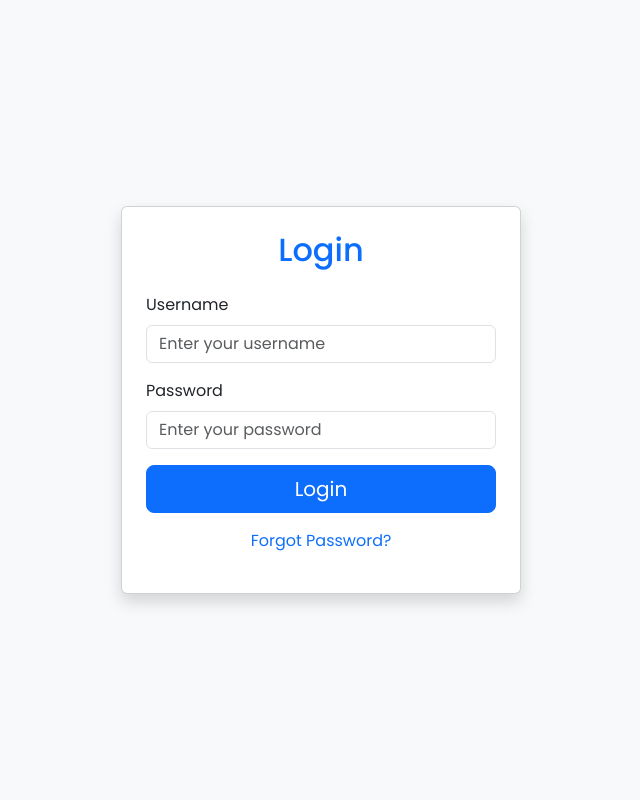
After one commit to bexxin/hrapp, a Flask app: page /login in a window 1280 px wide. The commit adds this page. Shown: the whole page, without its empty margins (319-959 px from the left). Run offline with Flask 3, Linux system fonts and the light colour scheme.

Commit message:
Added login/logout page and its logic throughout all the pages to prevent access to unlogged users

```diff
--- a/app.py
+++ b/app.py
@@ -2,7 +2,10 @@
 
 # region IMPORTS
 import datetime
-from flask import Flask, jsonify, render_template, request
+from flask import Flask, jsonify, render_template, request, redirect, url_for, session, flash
+from werkzeug.security import check_password_hash
+from functools import wraps
+from setup_database import SECRET_KEY
 from database import (
     add_job,
     delete_department,
@@ -13,17 +16,75 @@ from database import (
     fetch_manage_departments,
     fetch_manage_employees,
     fetch_jobs,
+    fetch_users,
     add_employee,
     get_job_desc,
     update_department,
     update_job_details,
     fetch_locations,
+    update_employee,
+    get_user_credentials,
 )
 import setup_database
 
 # endregion
 
 app = Flask(__name__)
+app.secret_key = SECRET_KEY  # Replace with a secure, random value
+
+# region Login - Logout
+
+
+def login_required(f):
+    @wraps(f)
+    def decorated_function(*args, **kwargs):
+        if "user_id" not in session:  # If no user_id in session, user is not logged in
+            flash("You must log in to access this page.", "warning")
+            return redirect(url_for("login"))  # Redirect to the login page
+        return f(*args, **kwargs)
+
+    return decorated_function
+
+
+@app.route("/login", methods=["GET", "POST"])
+def login():
+    if request.method == "POST":
+        username = request.form.get("username")
+        password = request.form.get("password")
+        print(f"Username: {username}, Password: {password}")  # Debugging
+
+        try:
+            result = get_user_credentials(username)
+            print(f"Result: {result}")  # Debugging
+
+            if result["success"]:
+                user = result["user"]
+                if check_password_hash(user["password_hash"], password):
+                    session["user_id"] = user["user_id"]
+                    session["username"] = user["username"]
+                    flash("Login successful!", "success")
+                    return redirect(url_for("index"))  # Redirect to index.html
+                else:
+                    flash("Invalid username or password.", "danger")
+            else:
+                flash(result["error"], "danger")
+        except Exception as error:
+            print(f"Error during login: {error}")  # Debugging
+            flash("An error occurred. Please try again later.", "danger")
+
+    return render_template("login.html")  # Render login page for GET requests
+
+
+@app.route("/logout")
+@login_required
+def logout():
+    # Clear the session data
+    session.clear()
+    flash("You have been logged out successfully.", "success")
+    return redirect(url_for("login"))
+
+
+# Endregion
 
 
 def serialize_employee_data(emp_data):
@@ -38,15 +99,20 @@ def serialize_employee_data(emp_data):
 
 
 @app.route("/")
+@login_required
 def index():
     return render_template("index.html")
 
 
 # region DASHBOARD
 @app.route("/tables")
+@login_required
 def tables():
     emp_data, emp_columns, emp_error = fetch_employees()
     dept_data, dept_columns, dept_error = fetch_departments()
+    job_data, job_columns, job_error = fetch_jobs()
+    user_data, user_columns, user_error = fetch_users()
+
     emp_data = serialize_employee_data(emp_data)
     return render_template(
         "tables.html",
@@ -56,10 +122,17 @@ def tables():
         dept_data=dept_data,
         dept_columns=dept_columns,
         dept_error=dept_error,
+        job_data=job_data,
+        job_columns=job_columns,
+        job_error=job_error,
+        user_data=user_data,
+        user_columns=user_columns,
+        user_error=user_error,
     )
 
 
 @app.route("/dashboard_chart")
+@login_required
 def dashboard_chart():
     return render_template("dashboard_chart.html")
 
@@ -69,6 +142,7 @@ def dashboard_chart():
 
 # region EMPLOYEE
 @app.route("/hire_employee", methods=["GET"])
+@login_required
 def hire_employee():
     # Fetch data for dropdowns
     emp_data, emp_columns, emp_error = fetch_manage_employees()
@@ -86,6 +160,7 @@ def hire_employee():
 
 
 @app.route("/hire_employee", methods=["POST"])
+@login_required
 def api_hire_employee():
     try:
         data = request.json
@@ -120,6 +195,7 @@ def api_hire_employee():
 
 
 @app.route("/manage_employee")
+@login_required
 def manage_employee():
     emp_data, emp_columns, emp_error = fetch_manage_employees()
     emp_data = serialize_employee_data(emp_data)
@@ -157,7 +233,10 @@ def manage_employee():
         first_employee=first_employee,
         first_manager=first_manager,
     )
+
+
 @app.route("/update_employee", methods=["PUT"])
+@login_required
 def api_update_employee():
     try:
         data = request.json
@@ -185,6 +264,7 @@ def api_update_employee():
 
 
 @app.route("/delete_employee", methods=["DELETE"])
+@login_required
 def delete_emp():
     emp_id = request.json.get("id")
     if not emp_id:
@@ -199,6 +279,7 @@ def delete_emp():
 
 # region JOB
 @app.route("/get_job_title", methods=["GET"])
+@login_required
 def api_get_job_title():
     job_id = request.args.get("job_id")
     if not job_id:
@@ -208,6 +289,7 @@ def api_get_job_title():
 
 
 @app.route("/update_job", methods=["POST"])
+@login_required
 def api_update_job():
     try:
         data = request.json
@@ -229,11 +311,13 @@ def api_update_job():
 
 # app.py (add these routes)
 @app.route("/new_job", methods=["GET"])
+@login_required
 def new_job_page():
     return render_template("new_job.html")
 
 
 @app.route("/new_job", methods=["POST"])
+@login_required
 def new_job():
     try:
         data = request.json
@@ -248,6 +332,7 @@ def new_job():
 
 
 @app.route("/manage_job")
+@login_required
 def manage_job():
     job_data, job_columns, job_error = fetch_jobs()
     if job_error:
@@ -258,6 +343,7 @@ def manage_job():
 
 
 @app.route("/delete_job", methods=["DELETE"])
+@login_required
 def api_delete_job():
     job_id = request.json.get("id")
     if not job_id:
@@ -272,6 +358,7 @@ def api_delete_job():
 
 # region DEPARTMENT
 @app.route("/new_department")
+@login_required
 def new_department():
     return render_template("new_department.html")
 
@@ -310,6 +397,7 @@ def new_department():
 
 # app.py
 @app.route("/manage_department")
+@login_required
 def manage_department():
     dept_data, dept_columns, dept_error = fetch_manage_departments()
     emp_data, emp_columns, emp_error = fetch_manage_employees()  # For manager dropdowns
@@ -376,6 +464,7 @@ def manage_department():
 
 
 @app.route("/update_department", methods=["PUT"])
+@login_required
 def api_update_department():
     data = request.json
     dept_id = data.get("dept_id")
@@ -387,6 +476,7 @@ def api_update_department():
 
 
 @app.route("/delete_department", methods=["DELETE"])
+@login_required
 def api_delete_department():
     dept_id = request.json.get("id")
     if not dept_id:
@@ -400,4 +490,5 @@ def api_delete_department():
 
 if __name__ == "__main__":
     setup_database.run_sql_scripts()
+    setup_database.run_create_users_procedure()
     app.run(debug=True)
--- /dev/null
+++ b/templates/login.html
@@ -0,0 +1,52 @@
+<!DOCTYPE html>
+<html lang="en">
+
+<head>
+    <meta charset="UTF-8">
+    <meta name="viewport" content="width=device-width, initial-scale=1.0">
+    <title>Login</title>
+    <!-- Add Bootstrap CSS -->
+    <link href="https://cdn.jsdelivr.net/npm/bootstrap@5.3.3/dist/css/bootstrap.min.css" rel="stylesheet"
+    integrity="sha384-QWTKZyjpPEjISv5WaRU9OFeRpok6YctnYmDr5pNlyT2bRjXh0JMhjY6hW+ALEwIH" crossorigin="anonymous">
+    <link rel="stylesheet" href="{{ url_for('static', filename='css/style.css') }}">
+</head>
+
+<body class="bg-light">
+    <div class="container d-flex justify-content-center align-items-center vh-100">
+        <div class="card shadow p-4" style="max-width: 400px; width: 100%;">
+            <h2 class="text-center text-primary mb-4">Login</h2>
+            <form action="{{ url_for('login') }}" method="POST">
+                <div class="mb-3">
+                    <label for="username" class="form-label">Username</label>
+                    <input type="text" name="username" id="username" class="form-control" placeholder="Enter your username" required>
+                </div>
+                <div class="mb-3">
+                    <label for="password" class="form-label">Password</label>
+                    <input type="password" name="password" id="password" class="form-control" placeholder="Enter your password" required>
+                </div>
+                <div class="d-grid">
+                    <button type="submit" class="btn btn-primary btn-lg">Login</button>
+                </div>
+            </form>
+            {% with messages = get_flashed_messages(with_categories=true) %}
+            {% if messages %}
+            <div class="mt-3">
+                {% for category, message in messages %}
+                <div class="alert alert-{{ category }} text-center" role="alert">
+                    {{ message }}
+                </div>
+                {% endfor %}
+            </div>
+            {% endif %}
+            {% endwith %}
+            <p class="text-center mt-3">
+                <a href="#" class="text-decoration-none text-primary">Forgot Password?</a>
+            </p>
+        </div>
+    </div>
+
+    <!-- Add Bootstrap JavaScript Bundle -->
+    <script src="https://cdn.jsdelivr.net/npm/bootstrap@5.3.0-alpha1/dist/js/bootstrap.bundle.min.js"></script>
+</body>
+
+</html>
--- a/templates/sidebar.html
+++ b/templates/sidebar.html
@@ -122,7 +122,7 @@
     </ul>
     <!-- Sidebar Navigation Ends -->
     <div class="sidebar-footer">
-        <a href="#" class="sidebar-link">
+        <a href="{{ url_for('logout') }}" class="sidebar-link">
             <i class="bi bi-box-arrow-left"></i>
             <span>LogOut</span>
         </a>
```
Also changed, not shown: database.py (+61 -4 lines), setup_database.py (+18 -0 lines), sql/create_users_table.sql (added, +36 -0 lines), templates/tables.html (+92 -0 lines), sql/update_emp_sp.sql (line endings or trailing spaces).
